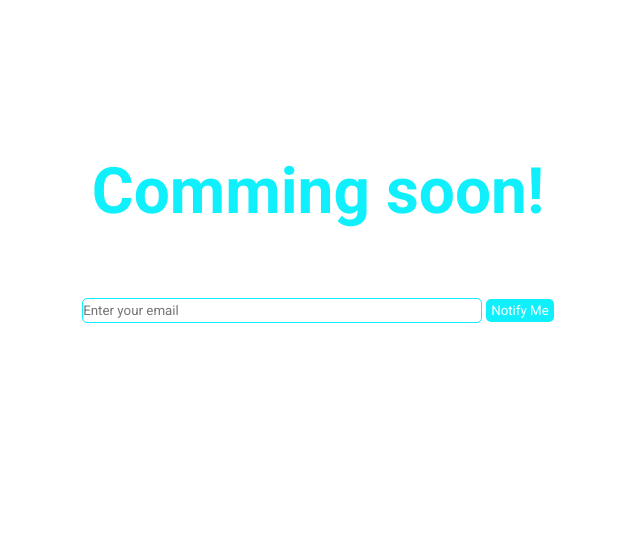
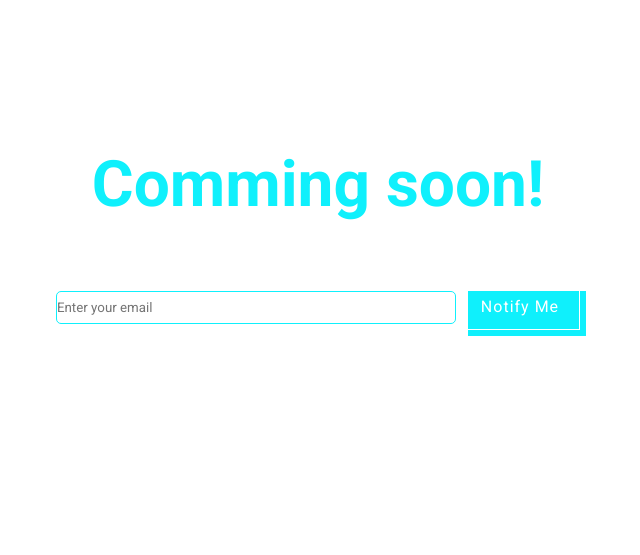
Before and after one commit to dovjas/ComingSoonPage, a plain HTML site: page index.html in a window 1280 px wide. Shown: the top 555 px of the page, without its empty margins (322-962 px from the left). Drawn offline with Linux system fonts and the light colour scheme.

Commit message:
Button styling

```diff
--- a/style.css
+++ b/style.css
@@ -76,24 +76,40 @@ body{
 .email-block input{
     width: 400px;
     margin-top: 40px;
-    padding: 4px 0;
+    padding: 8px 0;
     border: 1px solid #0ff0fc;
     border-radius: 5px;
 }
 .email-block button{
-    background-color:#0ff0fc;
-    padding: 4px 5px;
-    border: none;
-    border-radius:5px;
-    color: white;
-}
-.email-block button:hover{
-    background-color: #fff;
-    padding: 4px 5px;
-    border: none;
-    border-radius:5px;
-    color: black;
-}
+    font-size: 16px;
+    font-weight: 400;
+    color: #ffff;
+    letter-spacing: 1px;
+    padding: 13px 20px 13px;
+    outline: 0;
+    border: 1px solid #ffff;
+    cursor: pointer;
+    position: relative;
+    background-color: rgba(0, 0, 0, 0);
+    user-select: none;
+    -webkit-user-select: none;
+    touch-action: manipulation;
+  }
+  .email-block button:after {
+    content: "";
+    background-color: #0ff0fc;
+    width: 100%;
+    z-index: -1;
+    position: absolute;
+    height: 100%;
+    top: 7px;
+    left: 7px;
+    transition: 0.2s;
+  }
+  .email-block button:hover:after {
+    top: 0px;
+    left: 0px;
+  }
 
 @media screen and (max-width: 685px){
     .container .title{
@@ -112,4 +128,8 @@ body{
     .middle-block h2 span{
         font-size: 1rem;
     }
+    .email-block button {
+        margin-top: 5px;
+        padding: 13px 50px 13px;
+      }
 }
```
